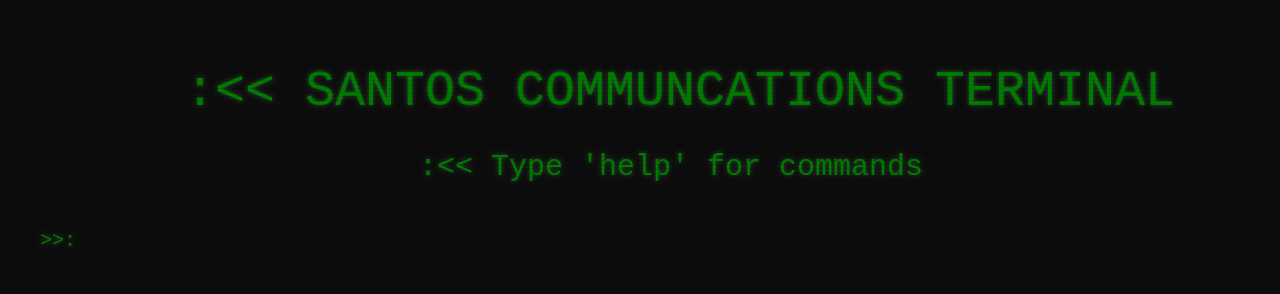
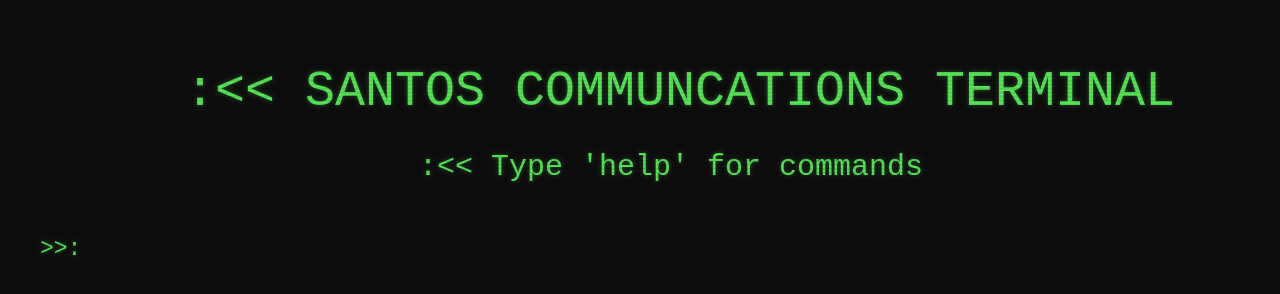
Before and after one commit to nsantos19/nsantos19.github.io, a website with bundled scripts: page index.html in a window 1280 px wide. Built offline with nearby package versions, Linux system fonts and the light colour scheme.

Commit message:
changed color and font size

```diff
--- a/index.css
+++ b/index.css
@@ -71,14 +71,14 @@
   #welcome{
     padding-top: 1em;
     text-shadow: 0 0 5px #2e5730;
-    color: green;
+    color: rgb(88, 230, 88);
     opacity: 1;
     font-size: 50px;
   }
   #welcome2{
     padding-top: 1em;
     text-shadow: 0 0 5px #2e5730;
-    color: green;
+    color: rgb(88, 230, 88);
     opacity: 1;
     font-size: 30px;
   }
@@ -86,9 +86,9 @@
     text-align: left;
     padding-top: 1.2em;
     text-shadow: 0 0 5px #2e5730;
-    color: green;
+    color: rgb(88, 230, 88);
     opacity: 1;
-    font-size: 20px;
+    font-size: 23px;
   }
 
 #iArea{
@@ -96,9 +96,9 @@
     text-align: left;
 
     text-shadow: 0 0 5px #2e5730;
-    color: green;
+    color: rgb(88, 230, 88);
     opacity: 1;
-    font-size: 20px;
+    font-size: 23px;
 }
 
 input {
@@ -108,9 +108,9 @@ input {
     border-left-style: hidden;
     border-bottom-style: hidden;
     outline: none;
-    color:green;
+    color: rgb(88, 230, 88);
     background-color: rgba(0, 0, 0, 0);
-    font-size:20px;
+    font-size:23px;
     text-align: left;
     text-shadow: 0 0 5px #2e5730;
 
```
